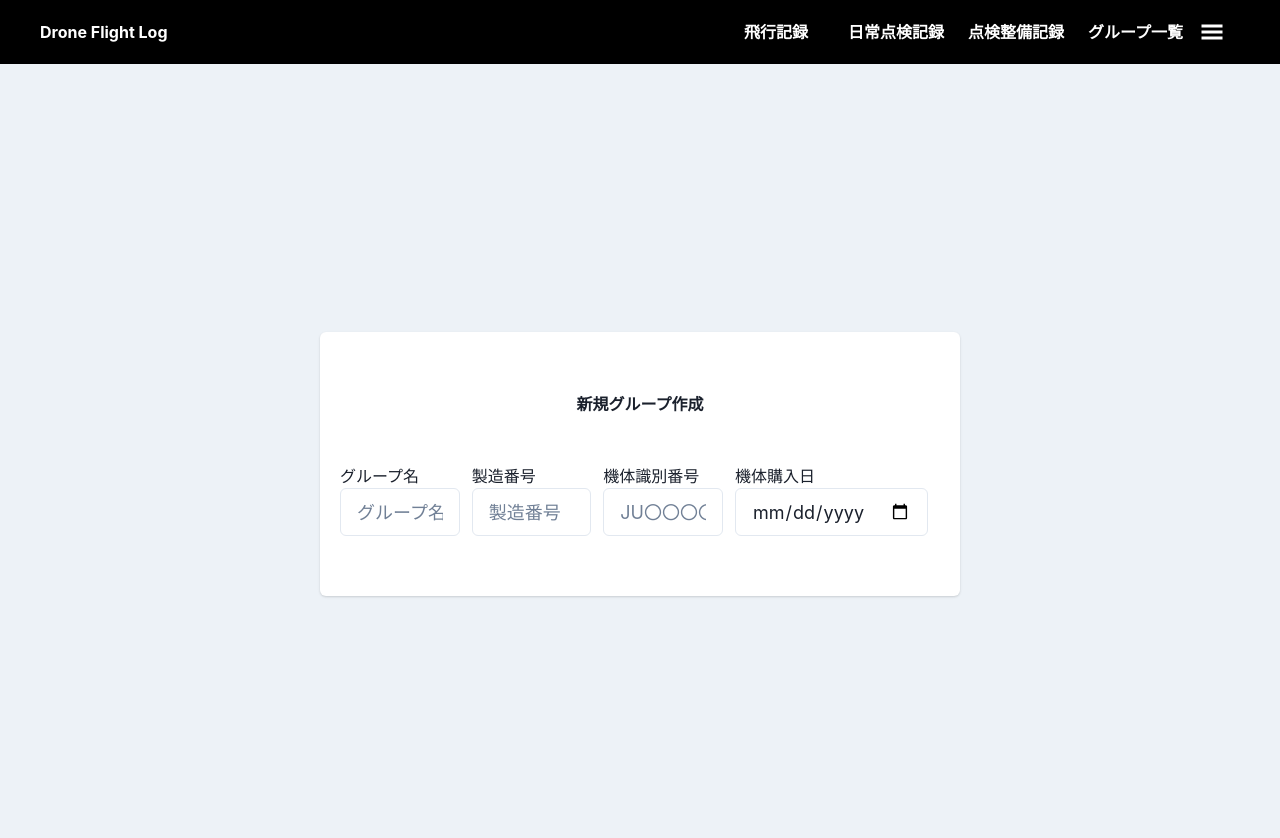
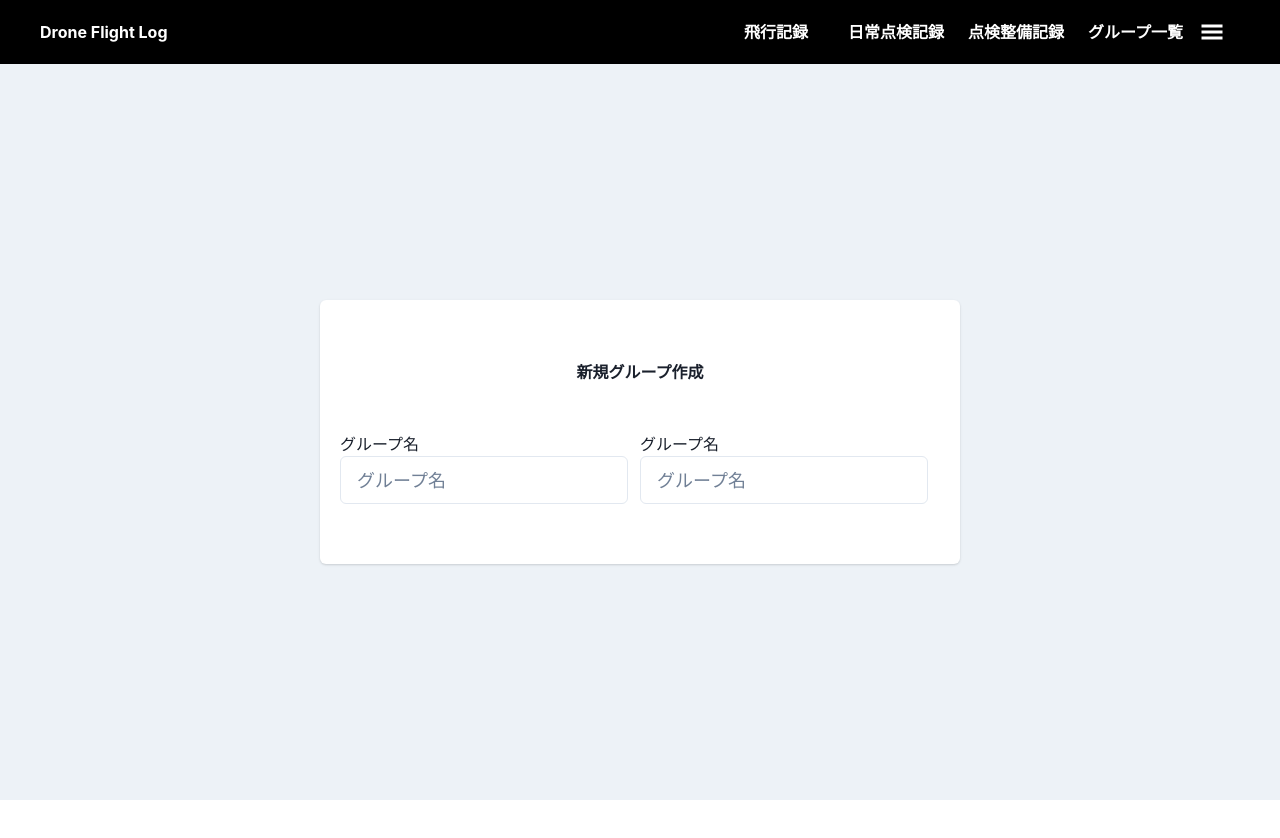
Before and after one commit to POPOTINESU/DroneFlightLog_frontend, a Next.js app: page /create/group in a window 1280 px wide. Shown: the top 838 px of the page. After the commit the page ends 800 px from the top, so only its background shows below. Built offline with nearby package versions, Linux system fonts and the light colour scheme.

Commit message:
emailFormを分割

```diff
--- a/src/app/(flightlog)/create/group/page.tsx
+++ b/src/app/(flightlog)/create/group/page.tsx
@@ -1,9 +1,11 @@
+"use client";
 import { CreateGroupTemplate } from "@/app/features/create/group/ui/template/CreateGroupTemplate";
+import { RecoilRoot } from "recoil";
 
 export default function CreateGroupPage() {
   return (
-    <>
+    <RecoilRoot>
       <CreateGroupTemplate />
-    </>
+    </RecoilRoot>
   );
 }
--- /dev/null
+++ b/src/app/features/create/group/state/FormStepState.ts
@@ -0,0 +1,8 @@
+import { atom } from "recoil";
+/**
+ *  グループ作成の複数ページ機能のステップを管理するState
+ */
+export const FormStepState = atom({
+  key: "formStep",
+  default: 1,
+})
--- /dev/null
+++ b/src/app/features/create/group/ui/organisms/Step1.tsx
@@ -0,0 +1,70 @@
+import { Flex, FormControl, FormErrorMessage } from "@chakra-ui/react";
+import { Form, Formik } from "formik";
+import React from "react";
+import { GroupNameInputField } from "../molecules/GroupNameInputField";
+
+/**
+ * グループ名と、招待相手のメールアドレスを入力するフォーム
+ * メールアドレスは複数入力可能
+ * ページ移動する前にバリデーションを行い、sessionに保存する
+ */
+export const Step1 = () => {
+  const GroupNameValidate = (value: string) => {
+    let error;
+    if (!value) {
+      error = "グループ名を入力してください";
+    }
+    return error;
+  };
+  const emailValidate = (value: string) => {
+    let error;
+    if (!value) {
+      error = "メールアドレスを入力してください";
+    } else if (!value.includes("@")) {
+      error = "メールアドレスの形式が正しくありません";
+    }
+    return error;
+  };
+
+  return (
+    <Formik
+      initialValues={{ groupName: "", email: "" }}
+      onSubmit={(values) => {
+        console.log(values);
+      }}
+    >
+      {({
+        values,
+        errors,
+        touched,
+        handleChange,
+        handleBlur,
+        handleSubmit,
+        isSubmitting,
+      }) => (
+        <Form>
+          <Flex>
+            <FormControl isInvalid={!!errors.groupName && touched.groupName}>
+              <GroupNameInputField
+                onChange={handleChange}
+                onBlur={handleBlur}
+                value={values.groupName}
+                validate={GroupNameValidate}
+              />
+              <FormErrorMessage>{errors.groupName}</FormErrorMessage>
+            </FormControl>
+            <FormControl isInvalid={!!errors.groupName && touched.groupName}>
+              <GroupNameInputField
+                onChange={handleChange}
+                onBlur={handleBlur}
+                value={values.groupName}
+                validate={GroupNameValidate}
+              />
+              <FormErrorMessage>{errors.groupName}</FormErrorMessage>
+            </FormControl>
+          </Flex>
+        </Form>
+      )}
+    </Formik>
+  );
+};
--- /dev/null
+++ b/src/app/features/create/group/ui/organisms/Step2.tsx
@@ -0,0 +1,7 @@
+import React from 'react'
+
+export const Step2 = () => {
+  return (
+    <div>Step2</div>
+  )
+}
--- a/src/app/features/create/group/ui/template/CreateGroupTemplate.tsx
+++ b/src/app/features/create/group/ui/template/CreateGroupTemplate.tsx
@@ -19,127 +19,37 @@ import { DroneNumberInputField } from "../molecules/DroneNumberInputField";
 import { GroupNameInputField } from "../molecules/GroupNameInputField";
 import { JUNumberInputField } from "../molecules/JUNumberInputField";
 import { PurchaseDateInputField } from "../molecules/PurchaseDateInputField";
+import { RecoilRoot, useRecoilState } from "recoil";
+import { FormStepState } from "../../state/FormStepState";
+import { Step1 } from "../organisms/Step1";
+import { Step2 } from "../organisms/Step2";
 
+/**
+ * 新規でグループ作成する際のフォーム
+ * 招待する操縦者のメールアドレスや、機体の情報が複数入力される可能性があるので、
+ * 複数ページに分けて入力させる
+ *
+ * Step1: グループ名、招待相手のメールアドレス
+ * Step2: 機体の情報
+ */
 export const CreateGroupTemplate = () => {
-  // TODO: グループ名, 製造番号, JU番号, 購入日を入力するフォームを作成する
-  // TODO: 複数機体を追加する際の検討
   // TODO: フォームのバリデーションを実装する
   // TODO: APIの作成
 
-  const GroupNameValidate = (value: string) => {
-    let error;
-    if (!value) {
-      error = "グループ名を入力してください";
-    }
-    return error;
-  };
-  const DroneNumberValidate = (value: string) => {
-    let error;
-    if (!value) {
-      error = "製造番号を入力してください";
-    }
-    return error;
-  }
-  const JUNumberValidate = (value: string) => {
-    let error;
-    if (!value) {
-      error = "JU番号を入力してください";
-    }
-    return error;
-  }
-  const PurchaseDateValidate = (value: Date) => {
-    let error;
-    if (!value) {
-      error = "購入日を入力してください";
-    }
-    return error;
-  }
-
-
-
+  // stepが1の時はStep1を表示、2の時はStep2を表示する
+  const [step, setStep] = useRecoilState(FormStepState);
   return (
     <Box
       display="flex"
       justifyContent="center"
       alignItems="center"
-      height="100vh"
+      height="100%"
       background="gray.100"
     >
       <Card width="50%" height="auto" py={10}>
         <VStack>
           <CardHeader>新規グループ作成</CardHeader>
-          <CardBody>
-            <Formik
-              initialValues={{
-                groupName: "",
-                droneNumber: "",
-                JUNumber: "",
-                purchaseDate: "",
-              }}
-              onSubmit={(values) => {
-                console.log(values);
-              }}
-            >
-              {({
-                values,
-                errors,
-                touched,
-                handleChange,
-                handleBlur,
-                handleSubmit,
-                isSubmitting,
-              }) => (
-                <Form onSubmit={handleSubmit}>
-                  <Flex>
-                    <FormControl
-                      isInvalid={!!errors.groupName && touched.groupName}
-                    >
-                      <GroupNameInputField
-                        onChange={handleChange}
-                        onBlur={handleBlur}
-                        value={values.groupName}
-                        validate={GroupNameValidate}
-                      />
-                      <FormErrorMessage>{errors.groupName}</FormErrorMessage>
-                    </FormControl>
-                    <FormControl
-                      isInvalid={!!errors.droneNumber && touched.droneNumber}
-                    >
-                      <DroneNumberInputField
-                        onChange={handleChange}
-                        onBlur={handleBlur}
-                        value={values.droneNumber}
-                        validate={GroupNameValidate}
-                      />
-                      <FormErrorMessage>{errors.droneNumber}</FormErrorMessage>
-                    </FormControl>
-                    <FormControl
-                      isInvalid={!!errors.JUNumber && touched.JUNumber}
-                    >
-                      <JUNumberInputField
-                        onChange={handleChange}
-                        onBlur={handleBlur}
-                        value={values.JUNumber}
-                        validate={GroupNameValidate}
-                      />
-                      <FormErrorMessage>{errors.JUNumber}</FormErrorMessage>
-                    </FormControl>
-                    <FormControl
-                      isInvalid={!!errors.purchaseDate && touched.purchaseDate}
-                    >
-                      <PurchaseDateInputField
-                        onChange={handleChange}
-                        onBlur={handleBlur}
-                        value={values.purchaseDate}
-                        validate={GroupNameValidate}
-                      />
-                      <FormErrorMessage>{errors.purchaseDate}</FormErrorMessage>
-                    </FormControl>
-                  </Flex>
-                </Form>
-              )}
-            </Formik>
-          </CardBody>
+          <CardBody>{step === 1 ? <Step1 /> : <Step2 />}</CardBody>
         </VStack>
       </Card>
     </Box>
```
Also changed, not shown: src/app/shared/components/forms/emailFormInput/EmailFormInput.tsx (+6 -12 lines), src/app/shared/components/forms/emailFormInput/atoms/EmailField.tsx (added, +26 -0 lines).
